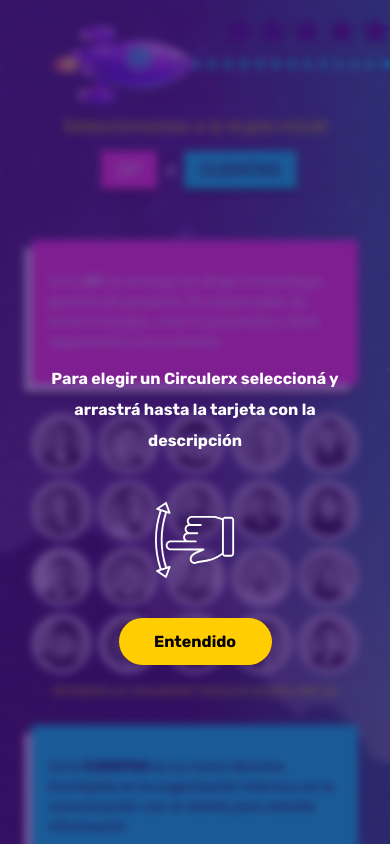
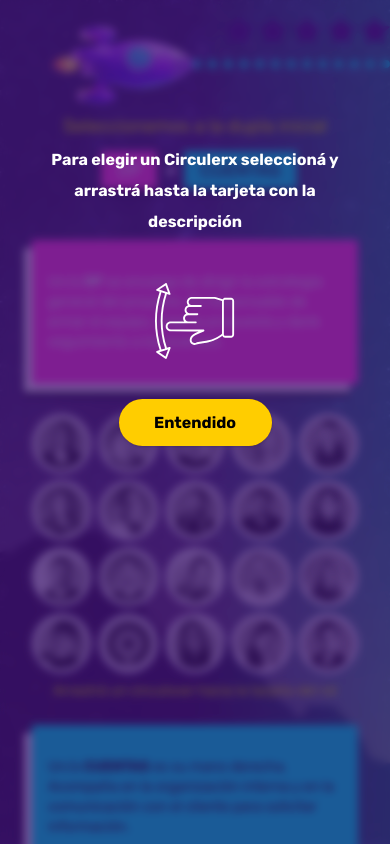
Before and after one commit to Nahuel-NP/Jugate-con-circulo, a React (Vite) app: page /game in a window 390 px wide. Shown: the top 844 px of the page. Built offline with nearby package versions, Linux system fonts and the light colour scheme; what tailwindcss-animated would draw is missing.

Commit message:
prueba centrado modal

```diff
--- a/src/components/Modal.tsx
+++ b/src/components/Modal.tsx
@@ -6,7 +6,7 @@ interface ModalProps {
 
 const Modal = ({children,bgClass = 'bg-c-purple'}:ModalProps) => {
   return (
-    <div className={`absolute animate-fade-down animate-once animate-ease-in-out top-0 left-0 backdrop-blur-sm !z-[200] w-full h-full bg-opacity-70  flex flex-col justify-center items-center gap-10 ${bgClass}`}>
+    <div className={`absolute animate-fade-down animate-once animate-ease-in-out top-0 left-0 backdrop-blur-sm !z-[200] w-full h-full bg-opacity-70  flex flex-col justify-start pt-36 lg:pt-0 lg:justify-center items-center gap-10 ${bgClass}`}>
       {children}
     </div>
   );
--- a/src/components/modals/CorrectModal.tsx
+++ b/src/components/modals/CorrectModal.tsx
@@ -30,7 +30,7 @@ const CorrectModal = () => {
   }, []);
 
   return (
-    <div className="flex flex-col items-center justify-center gap-6">
+    <div className="flex flex-col items-center justify-start gap-6 md:justify-center">
 
       <StarsContainer quantity={level + 1} />
       <img src={`/images/levels/level-${level + 1}.svg`} className="my-4" alt="congratulations" />
--- a/src/pages/Game.tsx
+++ b/src/pages/Game.tsx
@@ -85,7 +85,6 @@ const Game = () => {
   }
 
   const comprobar = () => {
-
     document.body.scrollTop = 0
     document.documentElement.scrollTop = 0
     if (hasError) {
```
